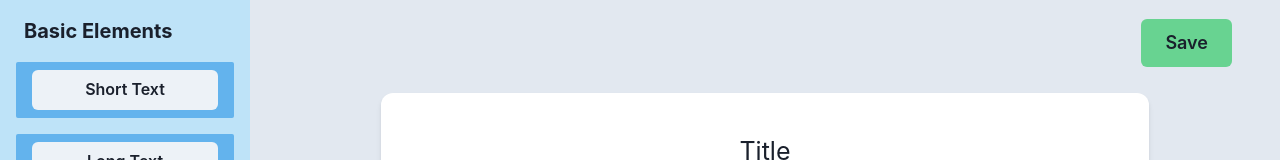
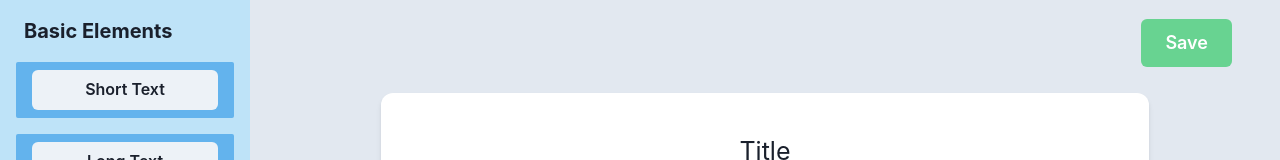
Before and after one commit to cherryDevloper/form-generator, a React (Create React App) app: page / in a window 1280 px wide. Both pictures are taken after a click on the button "Create Form". Shown: the top 160 px of the page. Built offline with nearby package versions, Linux system fonts and the light colour scheme; the HTML template or start-up script is replaced by a standard one.

Commit message:
style:improved style of the save button

```diff
--- a/src/pages/FormGenratorPage.tsx
+++ b/src/pages/FormGenratorPage.tsx
@@ -160,6 +160,7 @@ const FormGenratorPage = () => {
           size={'lg'}
           background={'green.300'}
           margin={'1.2rem 3rem 0.1rem'}
+          color={'white'}
         >
           {'Save'}
         </Button>
```
